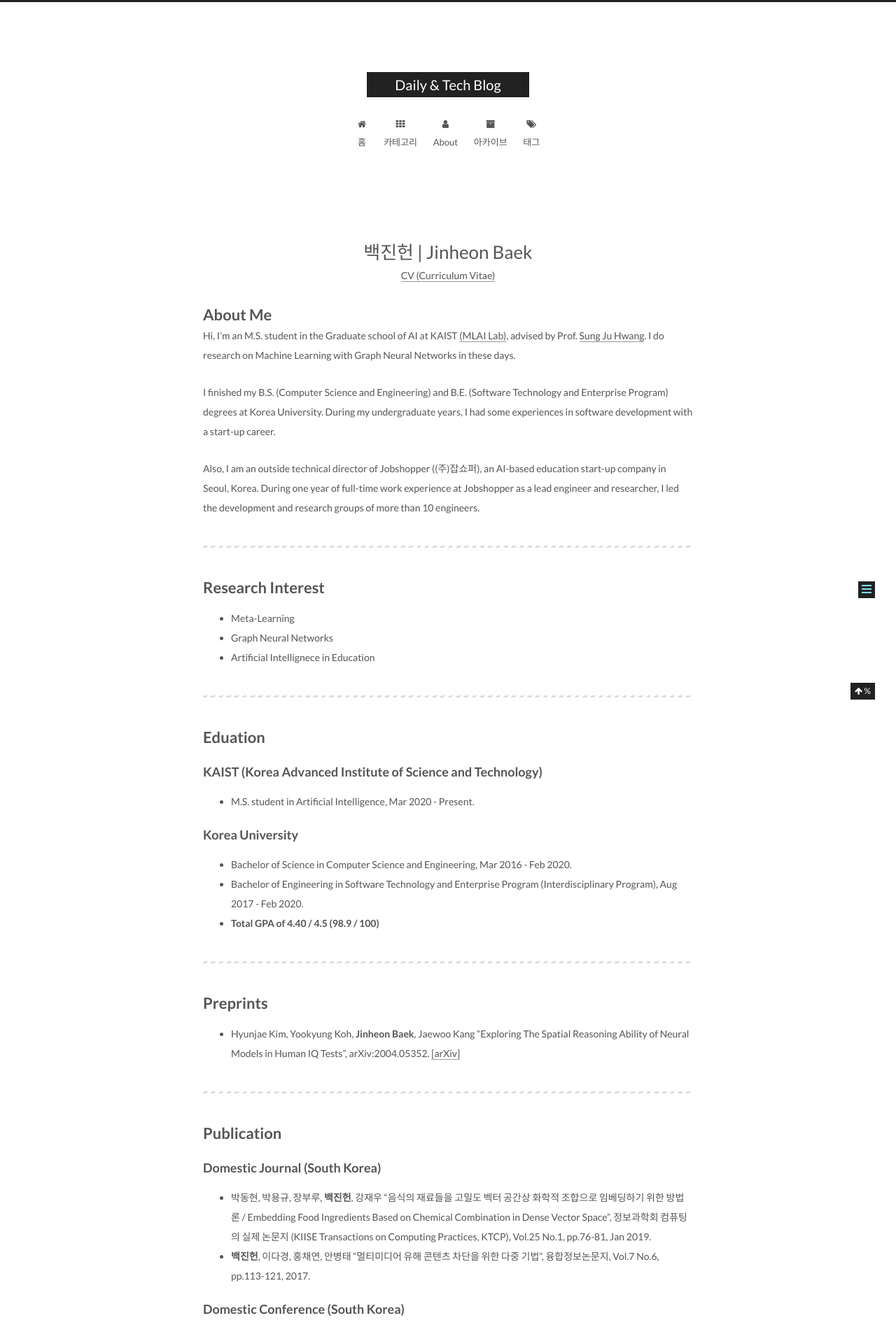
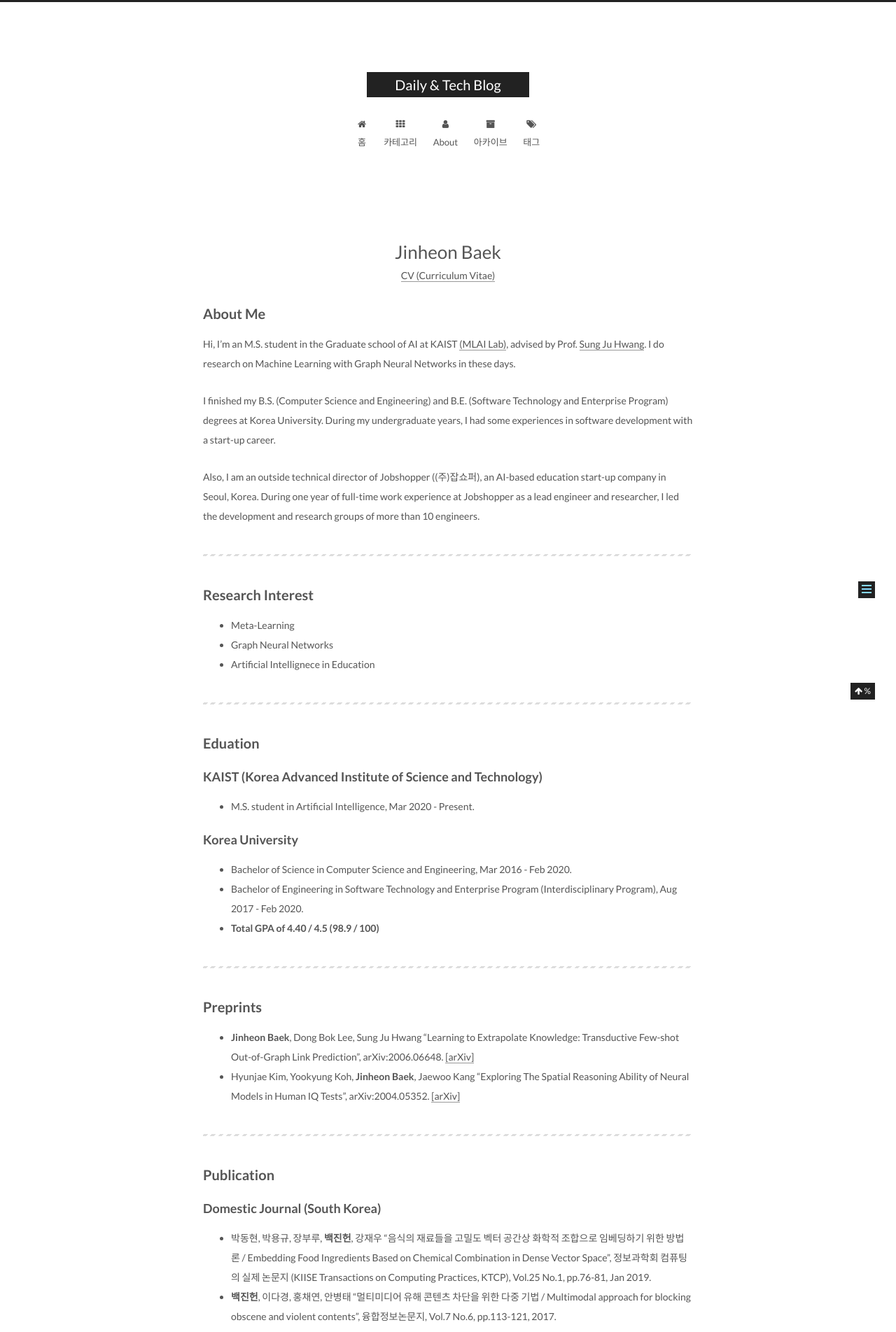
Before and after one commit to JinheonBaek/JinheonBaek.github.io, a Jekyll site: the page built from about/index.md, in a window 1280 px wide. Shown: the top 1904 px of the page at 70% size. Built offline with Jekyll 4.4.1, drawn with Linux system fonts in a browser that asks for light colours; comment, search, counter and statistics services are not loaded; some of the changed text lies outside the part shown.

Commit message:
(update): about pages with new preprint paper: GEN

```diff
--- a/about/index.md
+++ b/about/index.md
@@ -1,14 +1,15 @@
 ---
 layout: page
 type: about
-title: "백진헌 | Jinheon Baek"
+title: "Jinheon Baek"
 sitemap: true
 ---
 
 [CV (Curriculum Vitae)](https://1drv.ms/b/s!Aj5JerV8SMDyh4t6_19P6pq1obWwhw)
 {: style="text-align: center;"}
 
-# About Me
+## About Me
+
 Hi, I'm an M.S. student in the Graduate school of AI at KAIST [(MLAI Lab)](https://www.mlai-kaist.com/), advised by Prof. [Sung Ju Hwang](http://www.sungjuhwang.com/). I do research on Machine Learning with Graph Neural Networks in these days.
 
 I finished my B.S. (Computer Science and Engineering) and B.E. (Software Technology and Enterprise Program) degrees at Korea University. During my undergraduate years, I had some experiences in software development with a start-up career.
@@ -17,144 +18,176 @@ Also, I am an outside technical director of Jobshopper ((주)잡쇼퍼), an AI-b
 
 ---
 
-# Research Interest
+## Research Interest
+
 * Meta-Learning
 * Graph Neural Networks
 * Artificial Intellignece in Education
 
 ---
 
-# Eduation
+## Eduation
+
 ### KAIST (Korea Advanced Institute of Science and Technology)
+
 * M.S. student in Artificial Intelligence, Mar 2020 - Present.
 
 ### Korea University
+
 * Bachelor of Science in Computer Science and Engineering, Mar 2016 - Feb 2020.
 * Bachelor of Engineering in Software Technology and Enterprise Program (Interdisciplinary Program), Aug 2017 - Feb 2020.
 * **Total GPA of 4.40 / 4.5 (98.9 / 100)**
 
 ---
 
-# Preprints
+## Preprints
+
+* **Jinheon Baek**, Dong Bok Lee, Sung Ju Hwang "Learning to Extrapolate Knowledge: Transductive Few-shot Out-of-Graph Link Prediction", arXiv:2006.06648. [[arXiv]](https://arxiv.org/abs/2006.06648)
 * Hyunjae Kim, Yookyung Koh, **Jinheon Baek**, Jaewoo Kang "Exploring The Spatial Reasoning Ability of Neural Models in Human IQ Tests", arXiv:2004.05352. [[arXiv]](https://arxiv.org/pdf/2004.05352.pdf)
 
 ---
 
-# Publication
+## Publication
 
 ### Domestic Journal (South Korea)
+
 * 박동현, 박용규, 장부루, **백진헌**, 강재우 "음식의 재료들을 고밀도 벡터 공간상 화학적 조합으로 임베딩하기 위한 방법론 / Embedding Food Ingredients Based on Chemical Combination in Dense Vector Space", 정보과학회 컴퓨팅의 실제 논문지 (KIISE Transactions on Computing Practices, KTCP), Vol.25 No.1, pp.76-81, Jan 2019.
-* **백진헌**, 이다경, 홍채연, 안병태 "멀티미디어 유해 콘텐츠 차단을 위한 다중 기법", 융합정보논문지, Vol.7 No.6, pp.113-121, 2017.
+* **백진헌**, 이다경, 홍채연, 안병태 "멀티미디어 유해 콘텐츠 차단을 위한 다중 기법 / Multimodal approach for blocking obscene and violent contents", 융합정보논문지, Vol.7 No.6, pp.113-121, 2017.
 
 ### Domestic Conference (South Korea)
-* **백진헌**, 장광훈, 정소영, 박동현, 권기원, 강재우 "대학 내 학과 분석을 위한 학과 및 수업 임베딩", KCC 한국정보과학회 2019년 하계학술대회, Jun 26-28, 2019. (Oral)
-* 박동현, 박용규, 장부루, **백진헌**, 강재우 "음식의 재료들을 고밀도 벡터 공간상 화학적 조합으로 임베딩 하기위한 방법론", KCC 한국정보과학회 2018년 하계학술대회, Jun 20-22 2018. (Poster, Best paper award)
+
+* **백진헌**, 장광훈, 정소영, 박동현, 권기원, 강재우 "대학 내 학과 분석을 위한 학과 및 수업 임베딩 / Embedding Academic Majors and Lectures for Analyzing Departments in University", KCC 한국정보과학회 2019년 하계학술대회, Jun 26-28, 2019.
+* 박동현, 박용규, 장부루, **백진헌**, 강재우 "음식의 재료들을 고밀도 벡터 공간상 화학적 조합으로 임베딩 하기위한 방법론 / Embedding Food Ingredients based on Chemical Combination in Dense Vector Space", KCC 한국정보과학회 2018년 하계학술대회, Jun 20-22 2018.
 
 ---
 
-# Experiences
-- ### ETRI (Electronics and Telecommunications Research Institute), Daejeon, Korea
-    - Trainee of Research, Smart Data Research Group, Intelligence Information Research Division, SW·Contents Research Laboratory. (Jan 2019 ~ Feb 2019)
-    - Research Open Data Distribution Platform based on international standards (SODAS: Smart Of Data As a Service).
+## Experiences
 
-- ### Jobshopper, Seoul, Korea
-    - Lead Software Engineer (Jul 2018 ~ Dec 2018)
-    - Jobshopper ( (주)잡쇼퍼 ) is a Korea Education Technology Startup foucs on Career for Students.
-    - Developed & Operated three web-services.
-        - Jobshopper
-        - Majormap
-        - edu0830
+* ### ETRI (Electronics and Telecommunications Research Institute), Daejeon, Korea
+
+  * Trainee of Research, Smart Data Research Group, Intelligence Information Research Division, SW·Contents Research Laboratory. (Jan 2019 ~ Feb 2019)
+  * Research Open Data Distribution Platform based on international standards (SODAS: Smart Of Data As a Service).
+
+* ### Jobshopper, Seoul, Korea
+
+  * Lead Software Engineer (Jul 2018 ~ Dec 2018)
+  * Jobshopper ( (주)잡쇼퍼 ) is a Korea Education Technology Startup foucs on Career for Students.
+  * Developed & Operated three web-services.
+    * Jobshopper
+    * Majormap
+    * edu0830
 
 ---
 
-# Extra-curricular Activities (Selected)
-- ### Microsoft Student Partner
-    - Developer (Jul 2016 ~ )
-        - Educated Developers mainly on Azure, Machine Learning.
-        - Developed Management Platform for welfare institution focus on attendance of people using face recognition.
-    - Lead (Jan 2017 ~ Feb 2018)
-        - Planned monthly seminar and reviewed technical contents of each team with Microsoft Employees.
-    - **Global Summit Program Representative of Korean** (May 2017)
-        - Conducted a role as a technical ambassador of Korean Student Partners.
+## Extra-curricular Activities (Selected)
 
-- ### Inc0gnito Hacking Conference
-    - Chairman (Jan 2018 ~ Fec 2018)
-    - Inc0gnito is the largest information security conference in Korea organized by university students.
-    - Organized conference covers various techs, news and trends on information security area, which also aims the goal of being a meeting place of future information security specialists.
+* ### Microsoft Student Partner
 
-- ### SW Maestro
-    - 8th Trainee (Jul 2017 ~ Dec 2017)
-    - SW Maestro is the largest government-funded project to train talented students on software at Korea.
-    - Researched & Developed *Automatically Blocking Obscene & Violenet Movie Contents using Machine Learning.*
+  * Developer (Jul 2016 ~ )
+    * Educated Developers mainly on Azure, Machine Learning.
+    * Developed Management Platform for welfare institution focus on attendance of people using face recognition.
+  * Lead (Jan 2017 ~ Feb 2018)
+    * Planned monthly seminar and reviewed technical contents of each team with Microsoft Employees.
+  * **Global Summit Program Representative of Korean** (May 2017)
+    * Conducted a role as a technical ambassador of Korean Student Partners.
+
+* ### Inc0gnito Hacking Conference
+
+  * Chairman (Jan 2018 ~ Fec 2018)
+  * Inc0gnito is the largest information security conference in Korea organized by university students.
+  * Organized conference covers various techs, news and trends on information security area, which also aims the goal of being a meeting place of future information security specialists.
+
+* ### SW Maestro
+
+  * 8th Trainee (Jul 2017 ~ Dec 2017)
+  * SW Maestro is the largest government-funded project to train talented students on software at Korea.
+  * Researched & Developed *Automatically Blocking Obscene & Violenet Movie Contents using Machine Learning.*
 
 ---
 
-# Extra-curricular Activities
-- ### Stepping Stone
-    - Scholarship Board Member (Jul 2016 ~ Feb 2019)
-    - Stepping Stone is the Samsung Dream Scholarship Foundation Scholarship Student Board.
-    - Connected foundation of the Samsung Dream Scholarship with scholarship students.
-    - Planned and promoted various programs for scholarship students.
+## Extra-curricular Activities
 
-- ### KUICS (Korea University Institute of Computer Security / Club)
-    - Chairman (Jul 2017 ~ Feb 2018)
-    - Vice Chairman (Sep 2016 ~ Jun 2017)
-    - Taught Basic Security to freshman.
-    - Organized and participated in study groups, CTF contests and external relationship with other security clubs.
+* ### Stepping Stone
 
-- ### Korea University College of Information Student Board
-    - Chairman of Education & Welfare Division (Mar 2017 ~ Nov 2017)
-    - Member of Education & Welfare Division (Mar 2016 ~ Nov 2016)
+  * Scholarship Board Member (Jul 2016 ~ Feb 2019)
+  * Stepping Stone is the Samsung Dream Scholarship Foundation Scholarship Student Board.
+  * Connected foundation of the Samsung Dream Scholarship with scholarship students.
+  * Planned and promoted various programs for scholarship students.
+
+* ### KUICS (Korea University Institute of Computer Security / Club)
+
+  * Chairman (Jul 2017 ~ Feb 2018)
+  * Vice Chairman (Sep 2016 ~ Jun 2017)
+  * Taught Basic Security to freshman.
+  * Organized and participated in study groups, CTF contests and external relationship with other security clubs.
+
+* ### Korea University College of Information Student Board
+
+  * Chairman of Education & Welfare Division (Mar 2017 ~ Nov 2017)
+  * Member of Education & Welfare Division (Mar 2016 ~ Nov 2016)
 
 ---
 
-# Teaching and Speaking Experiences
-- ### Teachning Assistant at the Korea University
-    - Worked for Computing the World in General Subject. (Mar 2017 ~ Jun 2017)
-        - Assisted computational thinking, python and block-coding system (Entry-board) for non-major student in Computer Science & Engineering.
+## Teaching and Speaking Experiences
 
-- ### Microsoft Student Partner Activities
-    - Introduced concept of Machine Leraning with basic algorithm and code, Microsoft Coding Education Volunteer Group Seminar. (13 Jul 2018)
-    - Introduced concept of Machine Learning and Deep Learning with basic algorithm and code challenge, Microsoft New-Comer Tech Seminar. (25 May 2018)
-    - Introduced IaaS (Intrastructure As A Service) of Microsoft Azure, Microsoft New-Comer Tech Seminar. (17 Apr 2018)
-    - Introduced Machine Learning using Azure Machine Learning Studio with Basic Machine Learning algorithm, Microsoft Student Partner Evangelism Activity. (27 Nov 2016, 25 Nov 2017)
-    - Introduced Microsoft AI Technology, Cognitive Service, and Serverless Cloud Service, Azure Function, using JavaScript and Python, Microsoft Student Partner Evangelism Avtivity. (04 Nov 2017)
-    - Introduced Microsoft Face Recognition Login System built in Windows 10, Windows Hello, Microsoft Student Partner Inner Tech. Seminar. (06 Oct 2016)
-    - __*Presented more than mentioned above.*__
+* ### Teachning Assistant at the Korea University
 
-- ### KAIST ICISTS Experience Session
-    - Participated and Held Experience Session in the capacity of Microsoft. (01 Aug 2017)
-    - Introduced Microsoft AI services.
-    - Made simple web game that recognizes face emotion using Microsoft Cognitive API to promote Microsoft AI services.
+  * Worked for Computing the World in General Subject. (Mar 2017 ~ Jun 2017)
+  * Assisted computational thinking, python and block-coding system (Entry-board) for non-major student in Computer Science & Engineering.
 
-- ### KUSISWALL Seminar
-    - KUSISWALL is a joint seminar of Korea, Sookmyung, Hanyang University on information security.
-    - Presented the topic of phishing website detection using Azure Machine Learning. (02 Feb 2018)
-    - Presented the topic of security issue of Hash encryption and Linux password. (25 Jun 2016)
+* ### Microsoft Student Partner Activities
+
+  * Introduced concept of Machine Leraning with basic algorithm and code, Microsoft Coding Education Volunteer Group Seminar. (13 Jul 2018)
+  * Introduced concept of Machine Learning and Deep Learning with basic algorithm and code challenge, Microsoft New-Comer Tech Seminar. (25 May 2018)
+  * Introduced IaaS (Intrastructure As A Service) of Microsoft Azure, Microsoft New-Comer Tech Seminar. (17 Apr 2018)
+  * Introduced Machine Learning using Azure Machine Learning Studio with Basic Machine Learning algorithm, Microsoft Student Partner Evangelism Activity. (27 Nov 2016, 25 Nov 2017)
+  * Introduced Microsoft AI Technology, Cognitive Service, and Serverless Cloud Service, Azure Function, using JavaScript and Python, Microsoft Student Partner Evangelism Avtivity. (04 Nov 2017)
+  * Introduced Microsoft Face Recognition Login System built in Windows 10, Windows Hello, Microsoft Student Partner Inner Tech. Seminar. (06 Oct 2016)
+  * __*Presented more than mentioned above.*__
+
+* ### KAIST ICISTS Experience Session
+
+  * Participated and Held Experience Session in the capacity of Microsoft. (01 Aug 2017)
+  * Introduced Microsoft AI services.
+  * Made simple web game that recognizes face emotion using Microsoft Cognitive API to promote Microsoft AI services.
+
+* ### KUSISWALL Seminar
+
+  * KUSISWALL is a joint seminar of Korea, Sookmyung, Hanyang University on information security.
+  * Presented the topic of phishing website detection using Azure Machine Learning. (02 Feb 2018)
+  * Presented the topic of security issue of Hash encryption and Linux password. (25 Jun 2016)
 
 ---
 
-# Volunteering Experiences
-- ### WoonWha
-    - Korea University Education Volunteer Club, Mathematics and Homeroom teacher. (Jul 2016 ~ Jul 2017)
-    - Volunteered for a children vulnerable to education due to family circumstances, twice a week that ranks almost 300 hours.
+## Volunteering Experiences
 
-- ### Do-Dream
-    - Samsung Dream Scholarship Foundation 5th Overseas Volunteering, Volunteer. (Jan 2017)
-    - During two weeks, volunteered for Cambodia contryside children by building school, sharing culture and teaching children.
+* ### WoonWha
+
+  * Korea University Education Volunteer Club, Mathematics and Homeroom teacher. (Jul 2016 ~ Jul 2017)
+  * Volunteered for a children vulnerable to education due to family circumstances, twice a week that ranks almost 300 hours.
+
+* ### Do-Dream
+
+  * Samsung Dream Scholarship Foundation 5th Overseas Volunteering, Volunteer. (Jan 2017)
+  * During two weeks, volunteered for Cambodia contryside children by building school, sharing culture and teaching children.
 
 ---
 
-# Honors and Awards
-- #### Prize in SKT & SKB (T&B) Code Challenge. (08 Aug 2018)
-    - Developed content recommendation algorithm based on historical data of oksusu/B tv content viewed.
+## Honors and Awards
 
-- #### Second Prize in Microsoft Student Partners X AI Anna Prediction Model Challenge. (03 Mar 2018)
-    - Developed payee prediction model based on dating application data.
+* ### Prize in SKT & SKB (T&B) Code Challenge. (08 Aug 2018)
 
-- #### Second Prize in Microsoft Student Partners (25 Feb 2018)
-    - For excellence in Microsoft Student Partner Evangelism Activity as a team leader in Korea during the second half of 2017.
+  * Developed content recommendation algorithm based on historical data of oksusu/B tv content viewed.
 
-- #### First Prize in Microsoft Student Partner Korea (May 2017)
-    - Global Summit Program Representative of Korean.
-    - Conducted a role as a technical ambassador of Korean Student Partners.
+* ### Second Prize in Microsoft Student Partners X AI Anna Prediction Model Challenge. (03 Mar 2018)
+
+  * Developed payee prediction model based on dating application data.
+
+* ### Second Prize in Microsoft Student Partners (25 Feb 2018)
+
+  * For excellence in Microsoft Student Partner Evangelism Activity as a team leader in Korea during the second half of 2017.
+
+* ### First Prize in Microsoft Student Partner Korea (May 2017)
+
+  * Global Summit Program Representative of Korean.
+  * Conducted a role as a technical ambassador of Korean Student Partners.
```
Also changed, not shown: 3 other files.
